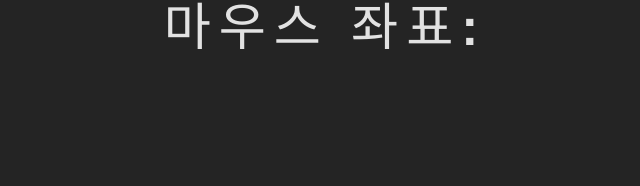
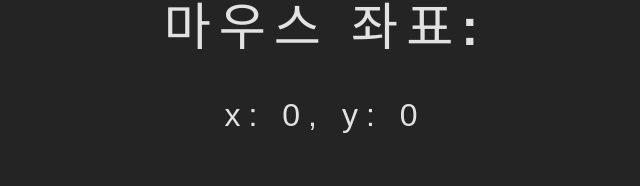
Before and after one commit to osparking/react-exercise, a React (Vite) app: page / in a window 1280 px wide. Shown: the part 114-300 px from the top of the page, without its empty margins (315-955 px from the left). Built offline with nearby package versions, Linux system fonts and the light colour scheme.

Commit message:
shows mouse x and y position

```diff
--- a/src/App.css
+++ b/src/App.css
@@ -8,3 +8,7 @@ div {
   min-height: 100vh;
   letter-spacing: .5em;
 }
+
+p {
+  font-size: 2em;
+}
--- a/src/App.jsx
+++ b/src/App.jsx
@@ -7,6 +7,7 @@ function App() {
   return (
     <div>
       <h1>마우스 좌표:</h1>
+      <p>x: {mousePsn.x}, y: {mousePsn.y}</p>
     </div>
   )
 }
```
